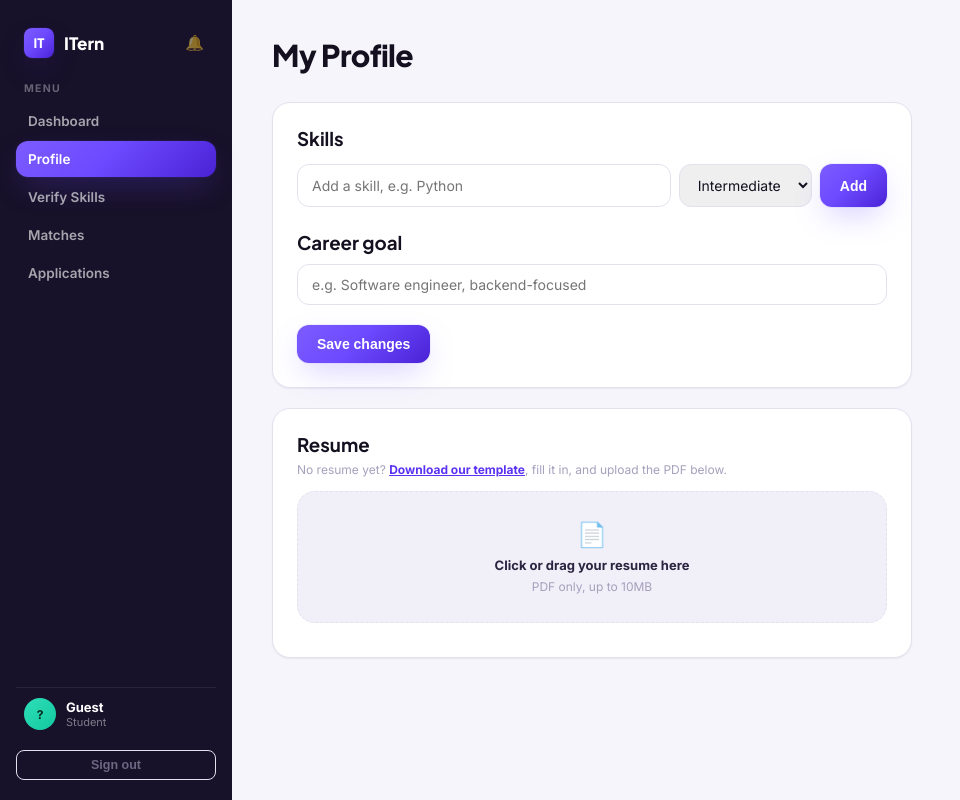
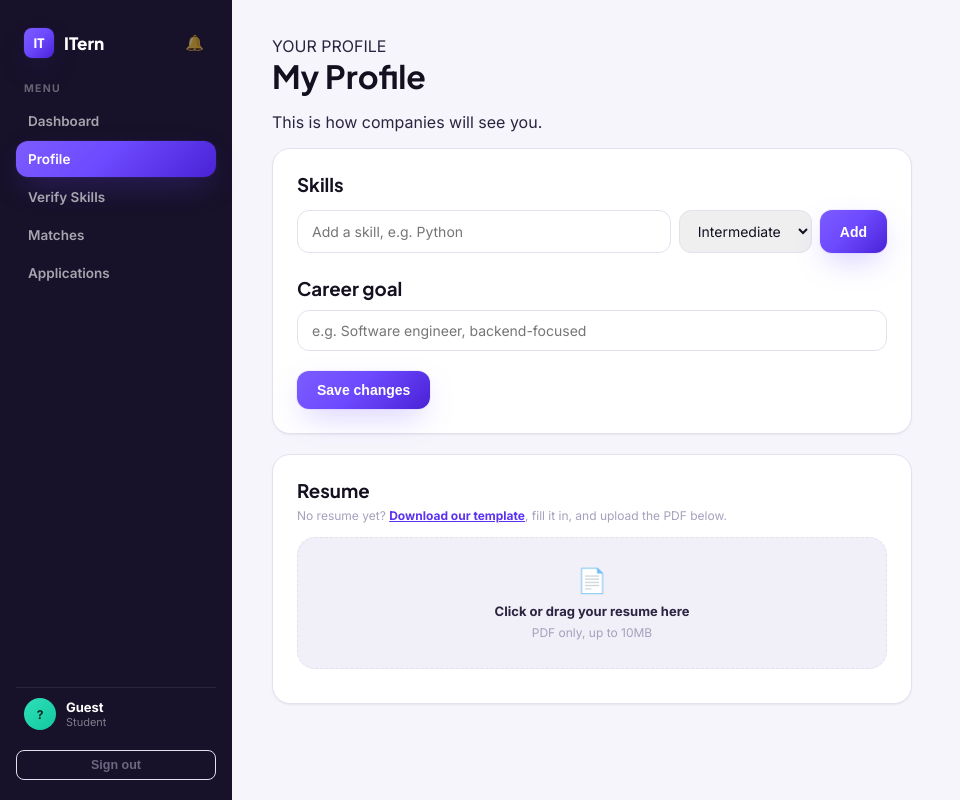
Before and after one commit to iternn/itern, a plain HTML site: page FinalProjectAppDev_updated/frontend/student/profile.html in a window 1280 px wide. Shown: the whole page, without its empty margins (0-960 px from the left). Drawn offline with Linux system fonts and the light colour scheme; no server answers.

Commit message:
Enhance profile page with banner and description
Updated the profile page header to include a banner and description.

```diff
--- a/FinalProjectAppDev_updated/frontend/student/profile.html
+++ b/FinalProjectAppDev_updated/frontend/student/profile.html
@@ -24,7 +24,7 @@
     <div id="navMount"></div>
     <main class="main">
       <div class="content">
-      <div class="page-head"><div><h1>My Profile</h1></div></div>
+      <div class="page-banner"><div class="eyebrow"><span class="bar"></span>YOUR PROFILE</div><h1>My Profile</h1><p>This is how companies will see you.</p></div>
 
       <div class="card" style="margin-bottom:20px;">
         <h3>Skills</h3>
```
